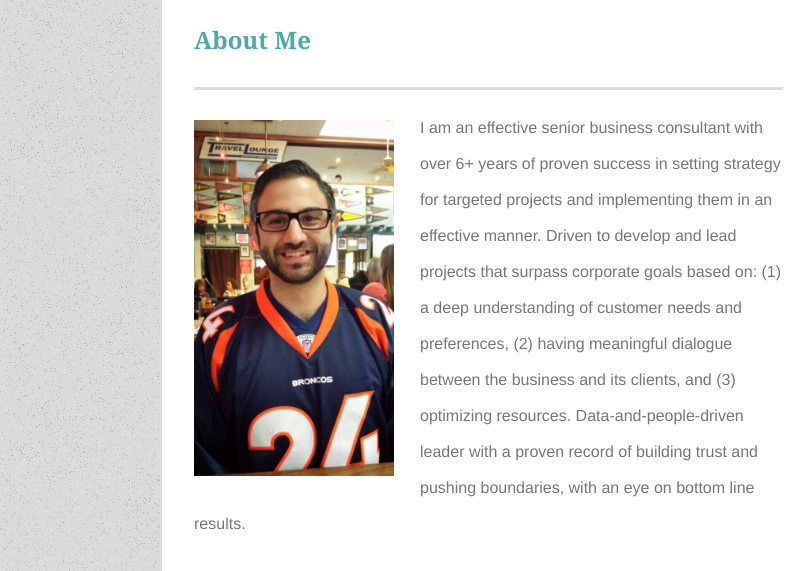
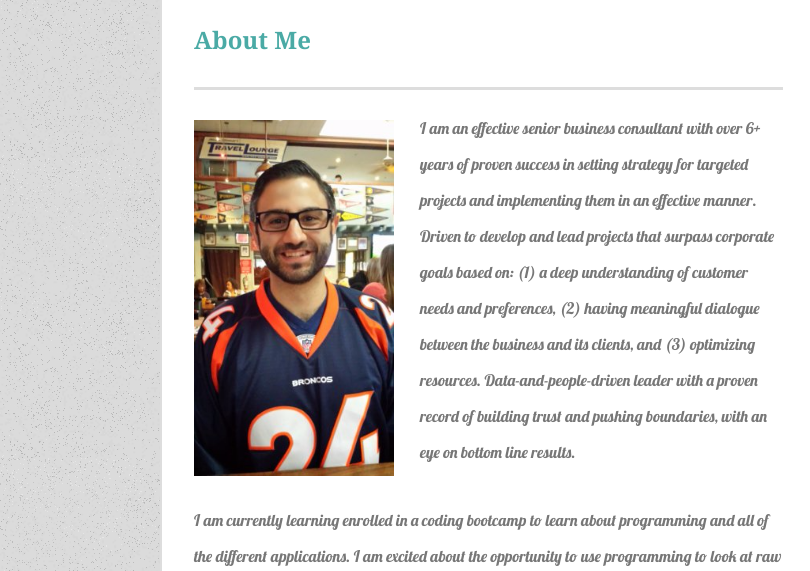
Before and after one commit to aparvin2k/aparvin2k.github.io, a plain HTML site: page index.html in a window 1280 px wide. Shown: the part 142-713 px from the top of the page, 0-810 px from the left. Drawn offline with Linux system fonts and the light colour scheme.

Commit message:
updated to lobster

```diff
--- a/assets/css/style.css
+++ b/assets/css/style.css
@@ -18,7 +18,7 @@ header {
 /*styling for header content*/
 div#top {
 	width: 75%;
-	margin: auto;
+	margin: 0 auto;
 }
 /*Styling my name so that it is the same on each page*/
 h1 {
@@ -95,7 +95,7 @@ section#content {
 /*styling for About content section*/
 #content p {
 	font-size: 16px;
-	font-family: Helvetica;
+	font-family: 'Lobster', cursive;
 	line-height: 36px;
 	color: #777777;
  	margin: -10px 32px 42px 32px;
--- a/index.html
+++ b/index.html
@@ -7,6 +7,7 @@
 		<meta charset="utf-8">
 		<link rel="stylesheet" type=text/css href="assets/css/reset.css">
 		<link rel="stylesheet" type=text/css href="assets/css/style.css">
+		<link href="https://fonts.googleapis.com/css?family=Lobster" rel="stylesheet">
 		<title>Anthony Parvin Portfolio</title>
 	</head>
 
@@ -35,7 +36,6 @@
 						<h2>About Me</h2>
 <!-- I linked my image to the image in my image folder -->
 						<img id="photo" src="assets/images/apheadshot.png" alt="Anthony Parvin">
-
 						<p>
 							I am an effective senior business consultant with over 6+ years of proven success in setting strategy for targeted projects and implementing them in an effective manner. Driven to develop and lead projects that surpass corporate goals based on: (1) a deep understanding of customer needs and preferences, (2) having meaningful dialogue between the business and its clients, and (3) optimizing resources. Data-and-people-driven leader with a proven record of building trust and pushing boundaries, with an eye on bottom line results.
 						</p>
```
Also changed, not shown: contact.html (+1 -0 lines), portfolio.html (+1 -0 lines).
